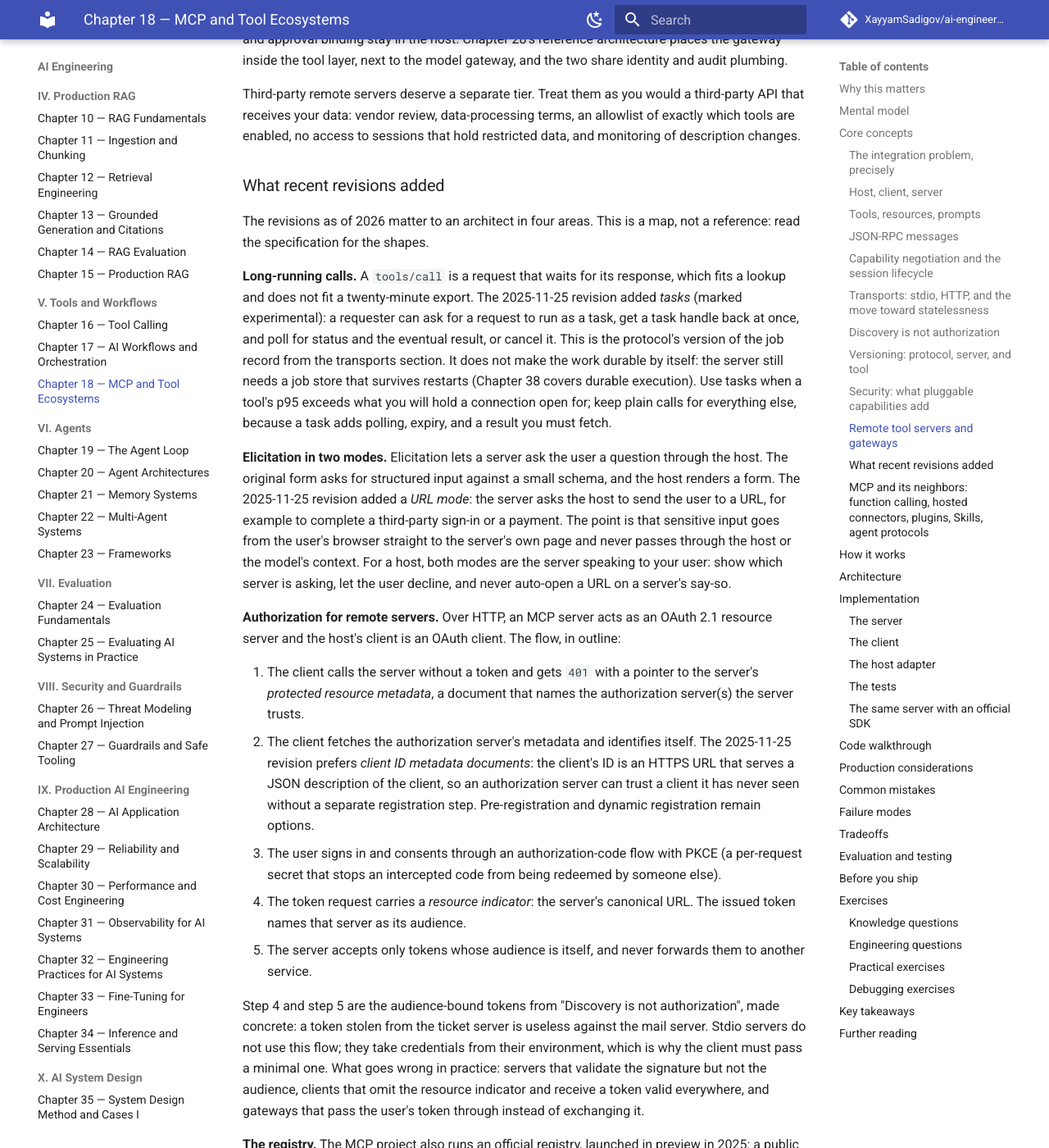
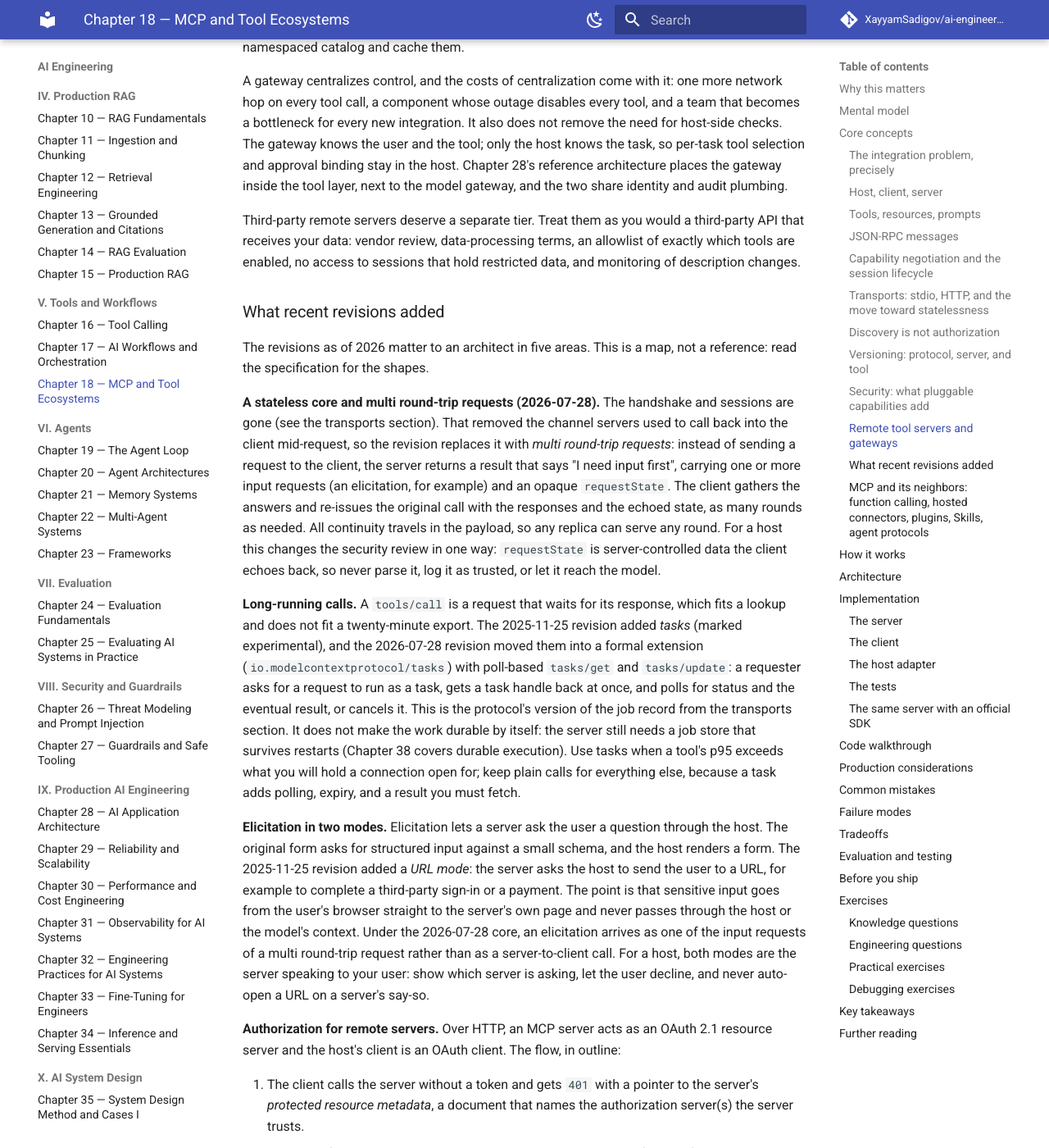
Before and after one commit to XayyamSadigov/ai-engineering-book, an MkDocs documentation site: the page built from book/chapters/18-mcp-and-tool-ecosystems.md, in a window 1280 px wide and 1400 px high, scrolled down 8721 px. Shown: the whole window at 82% size. Built offline with MkDocs 1.6.1 and Material for MkDocs 9.7.7, drawn with Linux system fonts in a browser that asks for light colours; comment, search, counter and statistics services are not loaded; some of the changed text lies outside the part shown.

Commit message:
Update Chapter 18 for the MCP 2026-07-28 revision
Cover the stateless core (no handshake or sessions, version and capabilities
per request), multi round-trip requests and the opaque request state, routing
headers, tasks as a formal extension, and the deprecation of sampling, roots
and logging; add the matching glossary entry.

```diff
--- a/book/chapters/18-mcp-and-tool-ecosystems.md
+++ b/book/chapters/18-mcp-and-tool-ecosystems.md
@@ -54,7 +54,7 @@ Servers expose three kinds of capability, distinguished by who decides when they
 
 **Prompts** are user-controlled. They are named, parameterized message templates a server offers, which a host typically surfaces as a slash command or a menu item: `triage_ticket(ticket_id)`. They let the team that knows a system ship the instructions for using it well.
 
-Three client-side features complete the picture. **Sampling** lets a server ask the host to run a model completion on its behalf, so the server needs no model credentials of its own; the host keeps control of which model runs and can require user approval. **Roots** and **elicitation** let the host tell a server which file-system locations are in scope and let a server ask the user for input through the host. Our implementation omits these; treat each as another channel through which a server can influence the host, and gate it accordingly.
+Three client-side features complete the picture. **Sampling** lets a server ask the host to run a model completion on its behalf, so the server needs no model credentials of its own; the host keeps control of which model runs and can require user approval. **Roots** and **elicitation** let the host tell a server which file-system locations are in scope and let a server ask the user for input through the host. Our implementation omits these; treat each as another channel through which a server can influence the host, and gate it accordingly. The 2026-07-28 revision deprecates sampling and roots (with logging) on a twelve-month window, so new servers should not depend on them.
 
 ### JSON-RPC messages
 
@@ -80,7 +80,7 @@ List methods (`tools/list`, `resources/list`, `prompts/list`) are paginated with
 
 ### Capability negotiation and the session lifecycle
 
-Not every client and server implements every feature, and the protocol evolves. MCP handles both with capability negotiation. In the handshake used by the revisions this chapter's code follows, the client sends `initialize` with the protocol version it prefers, its own capabilities (for example, whether it supports sampling or roots), and its name and version. The server replies with the version it will speak, the capability families it offers (`tools`, `resources`, `prompts`, `logging`, and per-family flags such as `listChanged`), its identity, and optional free-text `instructions`. The client then sends the `notifications/initialized` notification, and normal operation begins.
+Not every client and server implements every feature, and the protocol evolves. MCP handles both with capability negotiation. In the handshake used by the revisions this chapter's code follows, the client sends `initialize` with the protocol version it prefers, its own capabilities (for example, whether it supports sampling or roots), and its name and version. The server replies with the version it will speak, the capability families it offers (`tools`, `resources`, `prompts`, `logging`, and per-family flags such as `listChanged`), its identity, and optional free-text `instructions`. The client then sends the `notifications/initialized` notification, and normal operation begins. The 2026-07-28 revision removes this handshake: each request carries its protocol version and client capabilities in its `_meta` field. The negotiation rules below still apply; they are evaluated per request instead of once per connection.
 
 Version negotiation follows one rule: the server echoes the client's requested version if it supports it, and otherwise answers with a version it does support; the client then decides whether it can continue. Versions are dated strings, not semantic versions, and each one names a complete specification. A host must check the chosen version and refuse to proceed on one it does not implement, rather than hoping the shapes are close enough.
 
@@ -94,11 +94,11 @@ The protocol is transport-independent. Two transports matter in practice.
 
 **HTTP.** The server is a network service. The client sends each JSON-RPC message as an HTTP POST to one endpoint, and the server answers with a JSON body or, when it needs to send several messages such as progress notifications before the result, a server-sent-events stream on that response (SSE: a single long-lived HTTP response carrying a sequence of events). This is the transport for remote and shared servers: a ticket server run once by the ticket team and used by every Northwind host, or a vendor's hosted server. It brings everything HTTP brings: TLS, load balancers, standard authentication headers, rate limiting, and observability middleware.
 
-Early HTTP designs assumed a long-lived session: the server could issue a session identifier after `initialize` (many did), and subsequent requests carried it, which in practice pinned a client to one server replica or forced shared session storage. Proposals for the protocol's evolution push toward requests that are self-contained at the protocol layer, so that any replica behind a load balancer can answer any request, list results can be cached by ordinary HTTP machinery, and proxies can route on headers without parsing bodies. Our server's `--stateless` flag models the core of that idea: it answers `tools/list` and `tools/call` without a prior handshake.
+Early HTTP designs assumed a long-lived session: the server could issue a session identifier after `initialize` (many did), and subsequent requests carried it, which in practice pinned a client to one server replica or forced shared session storage. The 2026-07-28 revision finished that move. Protocol-level sessions and the `Mcp-Session-Id` header are gone, every request is self-contained, list results are cacheable, and the method and tool name travel in `Mcp-Method` and `Mcp-Name` headers so gateways can route and authorize without parsing bodies. A server that needs state across calls mints its own handle and passes it as an ordinary tool argument. Our server's `--stateless` flag models the core of that idea: it answers `tools/list` and `tools/call` without a prior handshake.
 
 Stateless protocol does not mean stateless application. A long-running export still has a job record in a database; a multi-step workflow still has a checkpoint (Chapter 17). The protocol simply stops being the place where that state lives.
 
-> **Freshness note.** MCP is versioned by date and has changed materially since its introduction in late 2024: transports, authorization, batching, structured output, and the session model have all been revised. Proposals in circulation include a stateless core request flow without a mandatory handshake, routing hints in headers, cacheable list results, and an extensions mechanism; treat them as a direction, not as facts about a specific revision. This chapter's code follows the handshake of the 2025 revisions. The concepts here (roles, capability kinds, discovery versus authorization, the security model) are stable across revisions; the exact message shapes are not. Before you build, read the current specification and changelog, and check which revisions your SDK and hosts implement.
+> **Freshness note.** MCP is versioned by date and has changed materially since its introduction in late 2024: transports, authorization, batching, structured output, and the session model have all been revised. The 2026-07-28 revision, the largest so far, made the core stateless (no handshake, no sessions), added multi round-trip requests, routing headers, cacheable list results and a formal extensions framework, and deprecated sampling, roots and logging. This chapter's code follows the session-based handshake of the 2025 revisions, which is still what many deployed servers speak; the stateless mode shows the newer shape. The concepts here (roles, capability kinds, discovery versus authorization, the security model) are stable across revisions; the exact message shapes are not. Before you build, read the current specification and changelog, and check which revisions your SDK and hosts implement.
 
 ### Discovery is not authorization
 
@@ -151,11 +151,13 @@ Third-party remote servers deserve a separate tier. Treat them as you would a th
 
 ### What recent revisions added
 
-The revisions as of 2026 matter to an architect in four areas. This is a map, not a reference: read the specification for the shapes.
+The revisions as of 2026 matter to an architect in five areas. This is a map, not a reference: read the specification for the shapes.
 
-**Long-running calls.** A `tools/call` is a request that waits for its response, which fits a lookup and does not fit a twenty-minute export. The 2025-11-25 revision added *tasks* (marked experimental): a requester can ask for a request to run as a task, get a task handle back at once, and poll for status and the eventual result, or cancel it. This is the protocol's version of the job record from the transports section. It does not make the work durable by itself: the server still needs a job store that survives restarts (Chapter 38 covers durable execution). Use tasks when a tool's p95 exceeds what you will hold a connection open for; keep plain calls for everything else, because a task adds polling, expiry, and a result you must fetch.
+**A stateless core and multi round-trip requests (2026-07-28).** The handshake and sessions are gone (see the transports section). That removed the channel servers used to call back into the client mid-request, so the revision replaces it with *multi round-trip requests*: instead of sending a request to the client, the server returns a result that says "I need input first", carrying one or more input requests (an elicitation, for example) and an opaque `requestState`. The client gathers the answers and re-issues the original call with the responses and the echoed state, as many rounds as needed. All continuity travels in the payload, so any replica can serve any round. For a host this changes the security review in one way: `requestState` is server-controlled data the client echoes back, so never parse it, log it as trusted, or let it reach the model.
 
-**Elicitation in two modes.** Elicitation lets a server ask the user a question through the host. The original form asks for structured input against a small schema, and the host renders a form. The 2025-11-25 revision added a *URL mode*: the server asks the host to send the user to a URL, for example to complete a third-party sign-in or a payment. The point is that sensitive input goes from the user's browser straight to the server's own page and never passes through the host or the model's context. For a host, both modes are the server speaking to your user: show which server is asking, let the user decline, and never auto-open a URL on a server's say-so.
+**Long-running calls.** A `tools/call` is a request that waits for its response, which fits a lookup and does not fit a twenty-minute export. The 2025-11-25 revision added *tasks* (marked experimental), and the 2026-07-28 revision moved them into a formal extension (`io.modelcontextprotocol/tasks`) with poll-based `tasks/get` and `tasks/update`: a requester asks for a request to run as a task, gets a task handle back at once, and polls for status and the eventual result, or cancels it. This is the protocol's version of the job record from the transports section. It does not make the work durable by itself: the server still needs a job store that survives restarts (Chapter 38 covers durable execution). Use tasks when a tool's p95 exceeds what you will hold a connection open for; keep plain calls for everything else, because a task adds polling, expiry, and a result you must fetch.
+
+**Elicitation in two modes.** Elicitation lets a server ask the user a question through the host. The original form asks for structured input against a small schema, and the host renders a form. The 2025-11-25 revision added a *URL mode*: the server asks the host to send the user to a URL, for example to complete a third-party sign-in or a payment. The point is that sensitive input goes from the user's browser straight to the server's own page and never passes through the host or the model's context. Under the 2026-07-28 core, an elicitation arrives as one of the input requests of a multi round-trip request rather than as a server-to-client call. For a host, both modes are the server speaking to your user: show which server is asking, let the user decline, and never auto-open a URL on a server's say-so.
 
 **Authorization for remote servers.** Over HTTP, an MCP server acts as an OAuth 2.1 resource server and the host's client is an OAuth client. The flow, in outline:
 
@@ -803,7 +805,7 @@ It also creates a new class of supply-chain artifact. Servers, tool descriptions
 - Discovery is not authorization. Compute the tool list per principal and task, and re-authorize and validate every call at execution time against reviewed configuration.
 - Pin reviewed tool descriptions and schemas by fingerprint, quarantine on drift, and namespace tool names per server; this defeats poisoning, rug pulls, and collisions.
 - Credentials are scoped per user and per server: minimal environments for stdio servers, short-lived audience-bound tokens for remote ones, no token passthrough. Per-tenant instances make cross-tenant leakage structurally impossible.
-- Stdio suits local, single-host integrations; HTTP suits shared services, and proposals moving the protocol toward stateless requests would let them scale like ordinary web services. Application state still needs a home.
+- Stdio suits local, single-host integrations; HTTP suits shared services, and the stateless 2026-07-28 core lets them scale like ordinary web services. Application state still needs a home.
 - Gateways centralize identity, policy, egress, and audit for many remote servers, but the host still owns per-task selection and approval.
 - MCP, function calling, host plugins, and Agent Skills solve different problems and compose.
 - The protocol changes by dated revision. Learn the stable concepts here and check the current specification before you implement.
```
Also changed, not shown: book/glossary.md (+9 -3 lines).
